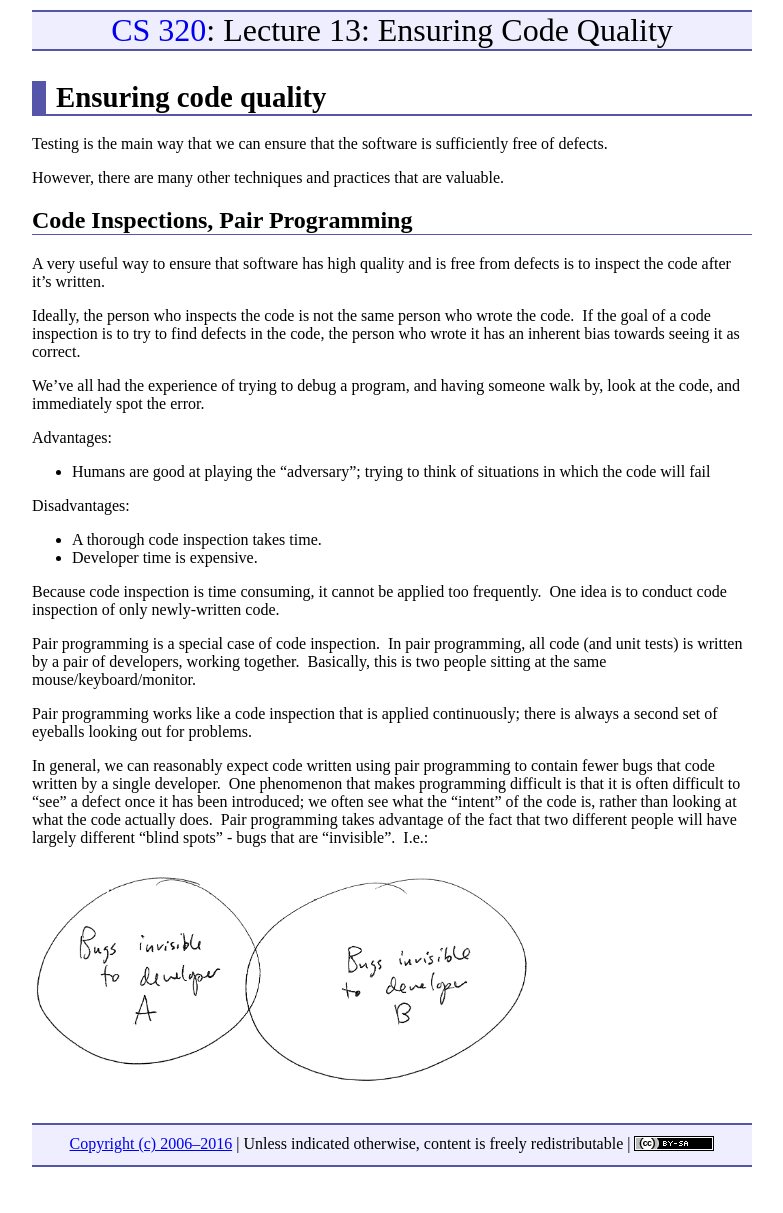
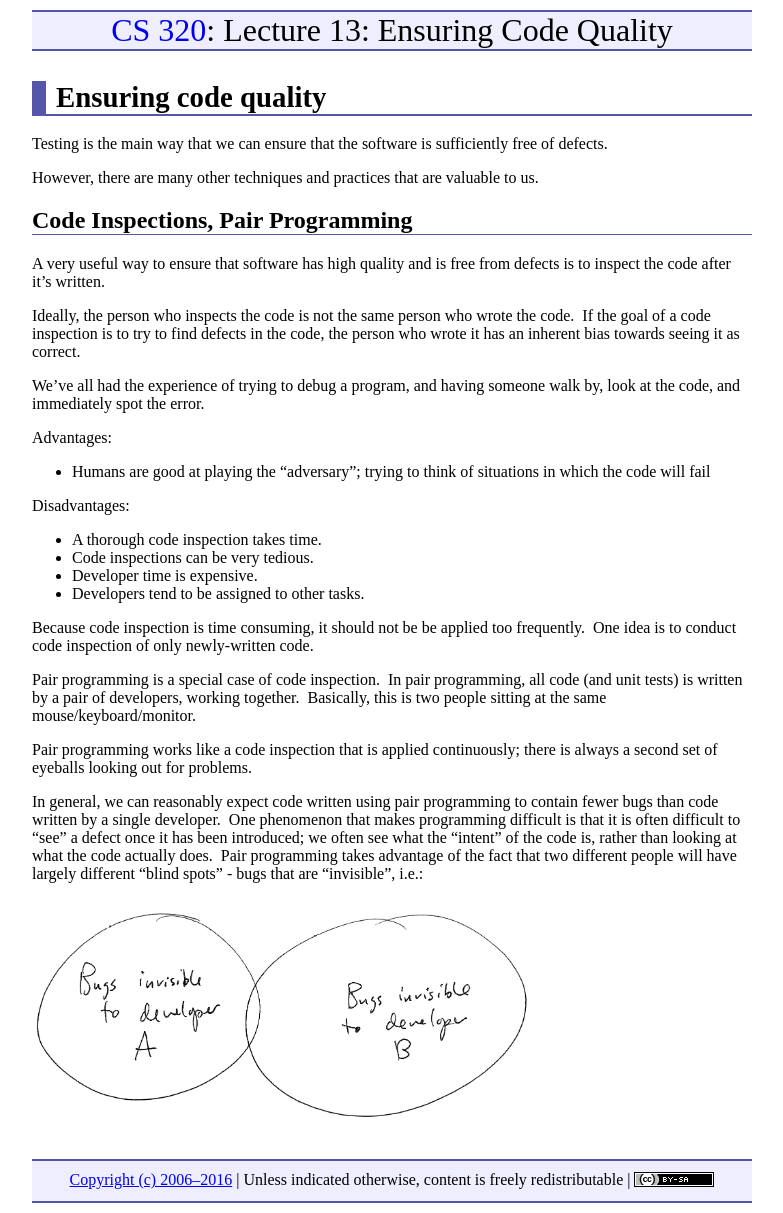
Before and after one commit to ycpcs/cs320-spring2016, a Jekyll site: the page built from lectures/lecture13.md, in a window 1280 px wide. Shown: the whole page, without its empty margins (248-1031 px from the left). Built offline with Jekyll 4.4.1, drawn with Linux system fonts in a browser that asks for light colours; before the commit the page ends 1177 px from its top, so only the background shows below that.

Commit message:
fixed typos

```diff
--- a/lectures/lecture13.md
+++ b/lectures/lecture13.md
@@ -7,7 +7,7 @@ title: "Lecture 13: Ensuring Code Quality"
 
 Testing is the main way that we can ensure that the software is sufficiently free of defects.
 
-However, there are many other techniques and practices that are valuable.
+However, there are many other techniques and practices that are valuable to us.
 
 ## Code Inspections, Pair Programming
 
@@ -24,14 +24,16 @@ Advantages:
 Disadvantages:
 
 -  A thorough code inspection takes time.
+-  Code inspections can be very tedious.
 -  Developer time is expensive.
+-  Developers tend to be assigned to other tasks.
 
-Because code inspection is time consuming, it cannot be applied too frequently.  One idea is to conduct code inspection of only newly-written code.
+Because code inspection is time consuming, it should not be be applied too frequently.  One idea is to conduct code inspection of only newly-written code.
 
 Pair programming is a special case of code inspection.  In pair programming, all code (and unit tests) is written by a pair of developers, working together.  Basically, this is two people sitting at the same mouse/keyboard/monitor.
 
 Pair programming works like a code inspection that is applied continuously; there is always a second set of eyeballs looking out for problems.
 
-In general, we can reasonably expect code written using pair programming to contain fewer bugs that code written by a single developer.  One phenomenon that makes programming difficult is that it is often difficult to "see" a defect once it has been introduced; we often see what the "intent" of the code is, rather than looking at what the code actually does.  Pair programming takes advantage of the fact that two different people will have largely different "blind spots" - bugs that are "invisible".  I.e.:
+In general, we can reasonably expect code written using pair programming to contain fewer bugs than code written by a single developer.  One phenomenon that makes programming difficult is that it is often difficult to "see" a defect once it has been introduced; we often see what the "intent" of the code is, rather than looking at what the code actually does.  Pair programming takes advantage of the fact that two different people will have largely different "blind spots" - bugs that are "invisible", i.e.:
 
 <img style="width: 500px;" src="figures/blindSpots.png" alt="Blind spots">
```
